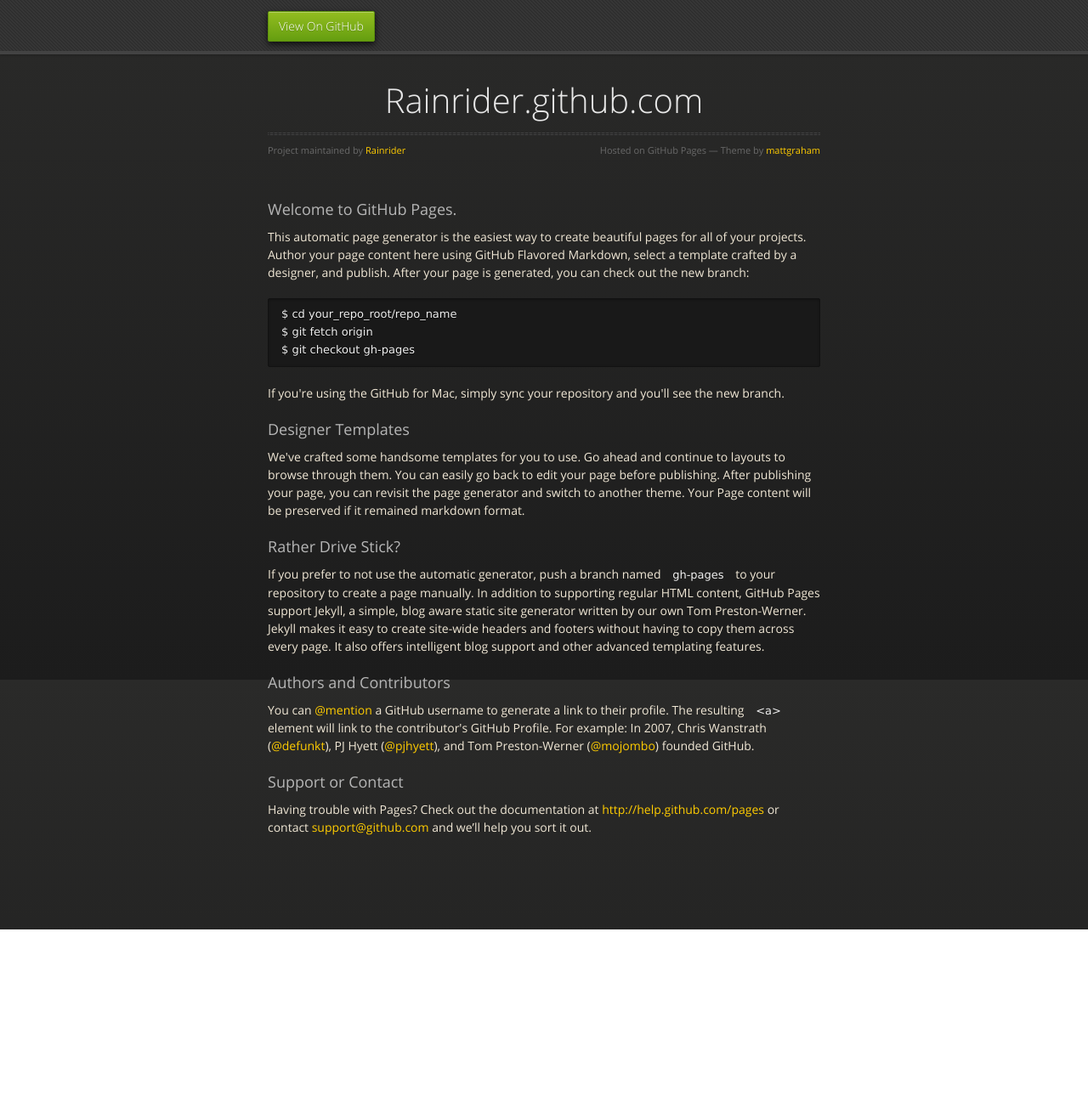
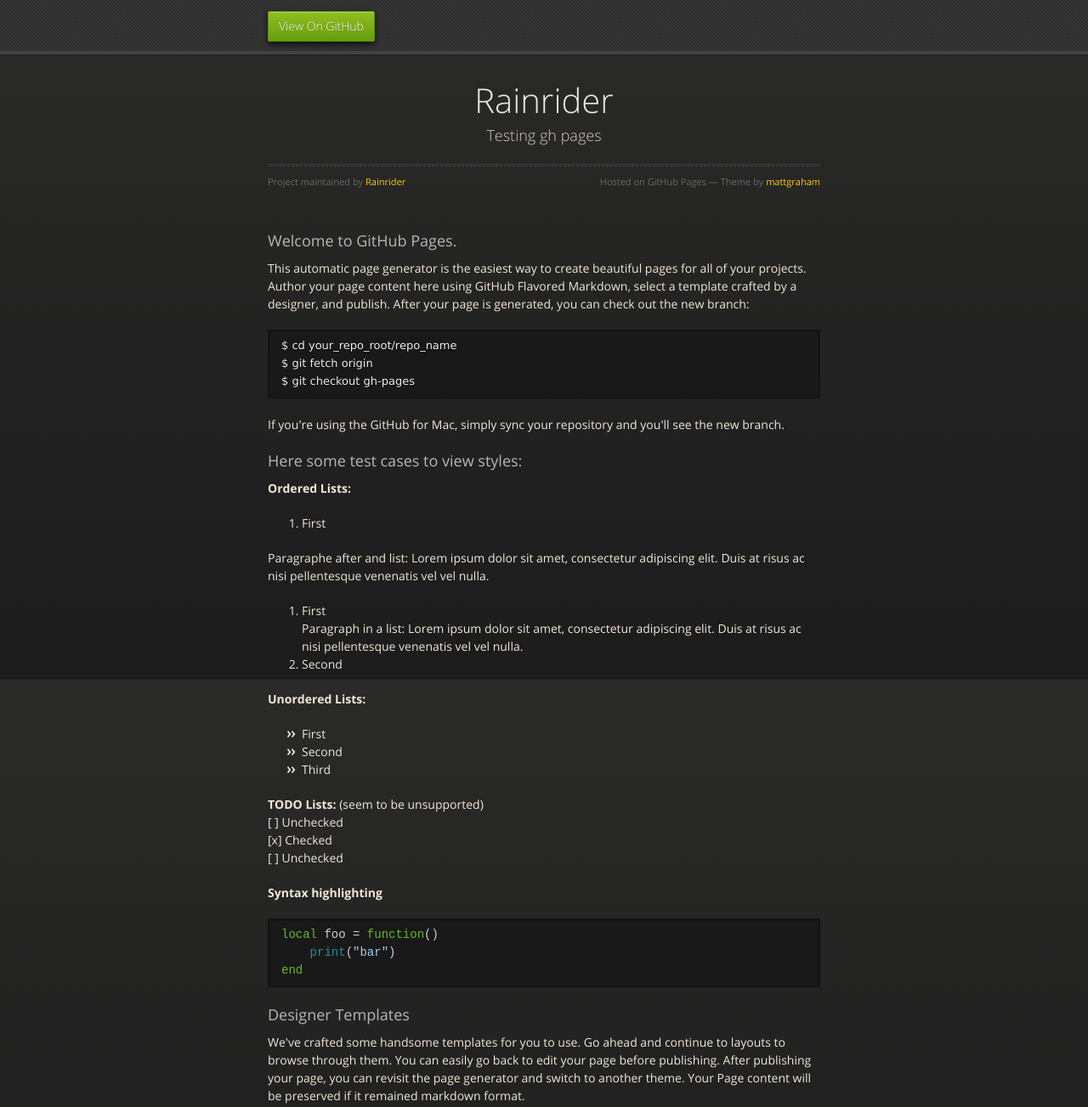
Before and after one commit to Rainrider/rainrider.github.com, a plain HTML site: page index.html in a window 1280 px wide. Shown: the top 1303 px of the page at 85% size. Before the commit the page ends 1094 px from the top, so only its background shows below. Drawn offline with nearby package versions, Linux system fonts and the light colour scheme.

Commit message:
Replace master branch with page content via GitHub

```diff
--- a/index.html
+++ b/index.html
@@ -3,7 +3,7 @@
   <head>
     <meta charset="utf-8">
     <meta http-equiv="X-UA-Compatible" content="chrome=1">
-    <title>Rainrider.github.com by Rainrider</title>
+    <title>Rainrider by Rainrider</title>
     <link rel="stylesheet" href="stylesheets/styles.css">
     <link rel="stylesheet" href="stylesheets/pygment_trac.css">
     <script src="https://ajax.googleapis.com/ajax/libs/jquery/1.7.1/jquery.min.js"></script>
@@ -28,8 +28,8 @@
 
       <section>
         <div id="title">
-          <h1>Rainrider.github.com</h1>
-          <p></p>
+          <h1>Rainrider</h1>
+          <p>Testing gh pages</p>
           <hr>
           <span class="credits left">Project maintained by <a href="https://github.com/Rainrider">Rainrider</a></span>
           <span class="credits right">Hosted on GitHub Pages &mdash; Theme by <a href="https://twitter.com/michigangraham">mattgraham</a></span>
@@ -46,6 +46,38 @@ $ git checkout gh-pages
 </code></pre>
 
 <p>If you're using the GitHub for Mac, simply sync your repository and you'll see the new branch.</p>
+
+<h3>
+<a name="here-some-test-cases-to-view-styles" class="anchor" href="#here-some-test-cases-to-view-styles"><span class="octicon octicon-link"></span></a>Here some test cases to view styles:</h3>
+
+<p><strong>Ordered Lists:</strong></p>
+
+<ol>
+<li>First<br>
+</li>
+</ol><p>Paragraphe after and list: Lorem ipsum dolor sit amet, consectetur adipiscing elit. Duis at risus ac nisi pellentesque venenatis vel vel nulla.</p>
+
+<ol>
+<li>First<br>
+Paragraph in a list: Lorem ipsum dolor sit amet, consectetur adipiscing elit. Duis at risus ac nisi pellentesque venenatis vel vel nulla.</li>
+<li>Second</li>
+</ol><p><strong>Unordered Lists:</strong></p>
+
+<ul>
+<li>First</li>
+<li>Second</li>
+<li>Third</li>
+</ul><p><strong>TODO Lists:</strong> (seem to be unsupported)<br>
+  [ ] Unchecked<br>
+  [x] Checked<br>
+  [ ] Unchecked  </p>
+
+<p><strong>Syntax highlighting</strong></p>
+
+<div class="highlight highlight-lua"><pre><span class="kd">local</span> <span class="n">foo</span> <span class="o">=</span> <span class="k">function</span><span class="p">()</span>
+    <span class="nb">print</span><span class="p">(</span><span class="s2">"</span><span class="s">bar"</span><span class="p">)</span>
+<span class="k">end</span>
+</pre></div>
 
 <h3>
 <a name="designer-templates" class="anchor" href="#designer-templates"><span class="octicon octicon-link"></span></a>Designer Templates</h3>
```
Also changed, not shown: params.json (+1 -1 lines).
